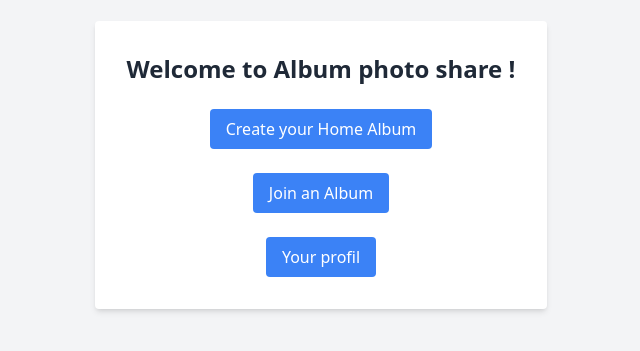
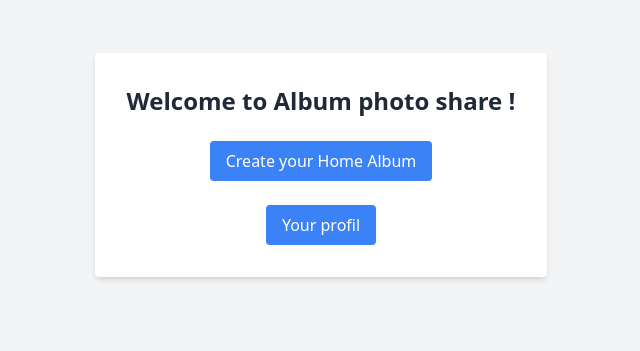
Before and after one commit to lucas-science/ShareAlbum, a React (Create React App) app in the folder client/: page / in a window 1280 px wide. Shown: the part 235-586 px from the top of the page, without its empty margins (319-959 px from the left). Built offline with nearby package versions, Linux system fonts and the light colour scheme.

Commit message:
style changement

```diff
--- a/client/src/pages/HomePage.jsx
+++ b/client/src/pages/HomePage.jsx
@@ -21,11 +21,6 @@ class HomePage extends Component {
               Create your Home Album
             </button>
           </a>
-          <a href={this.join_url}>
-            <button className="mt-6 px-4 py-2 bg-blue-500 text-white rounded hover:bg-blue-600">
-              Join an Album
-            </button>
-          </a>
           <a href={this.profil_url}>
             <button className="mt-6 px-4 py-2 bg-blue-500 text-white rounded hover:bg-blue-600">
               Your profil
```
